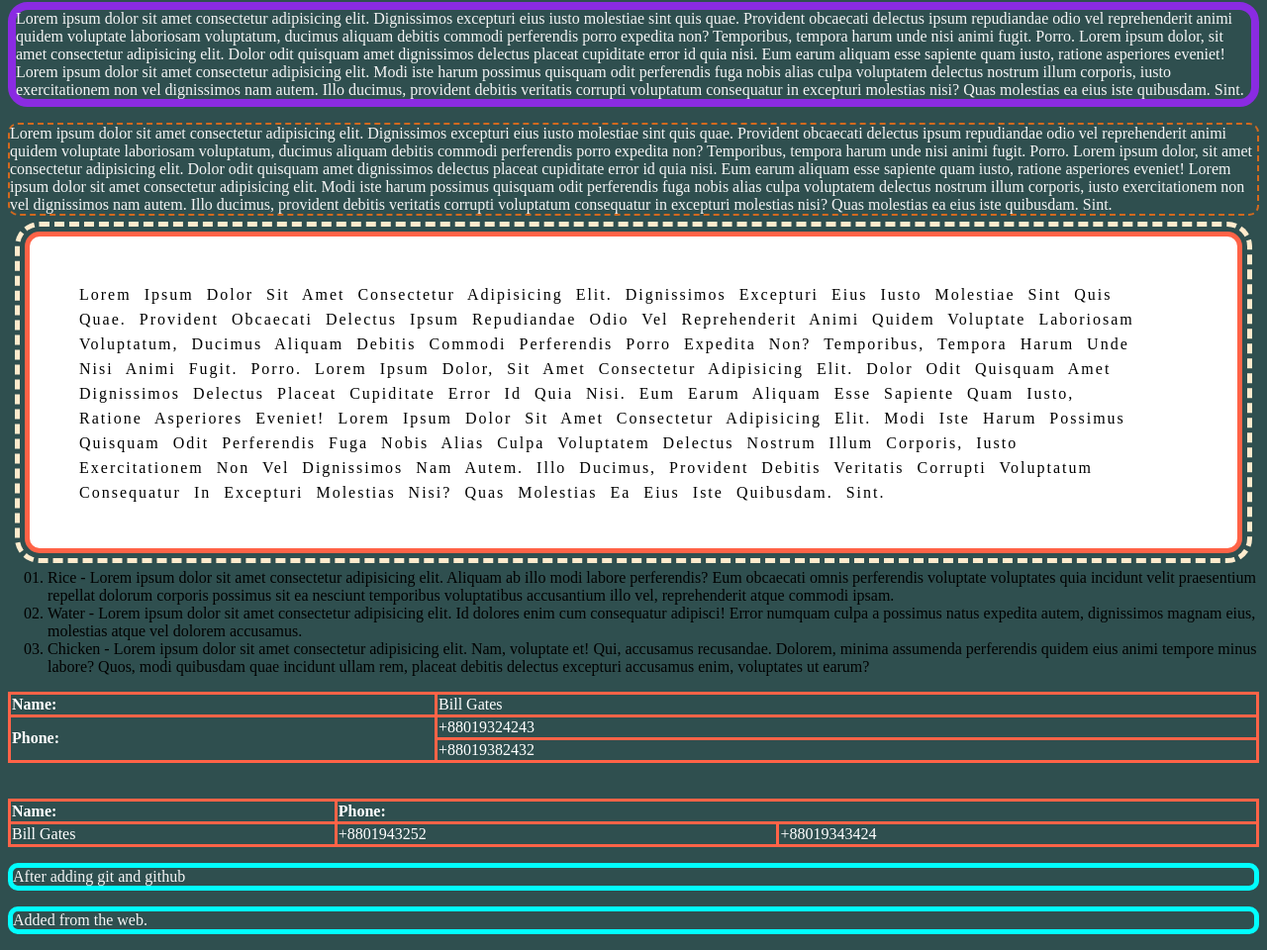
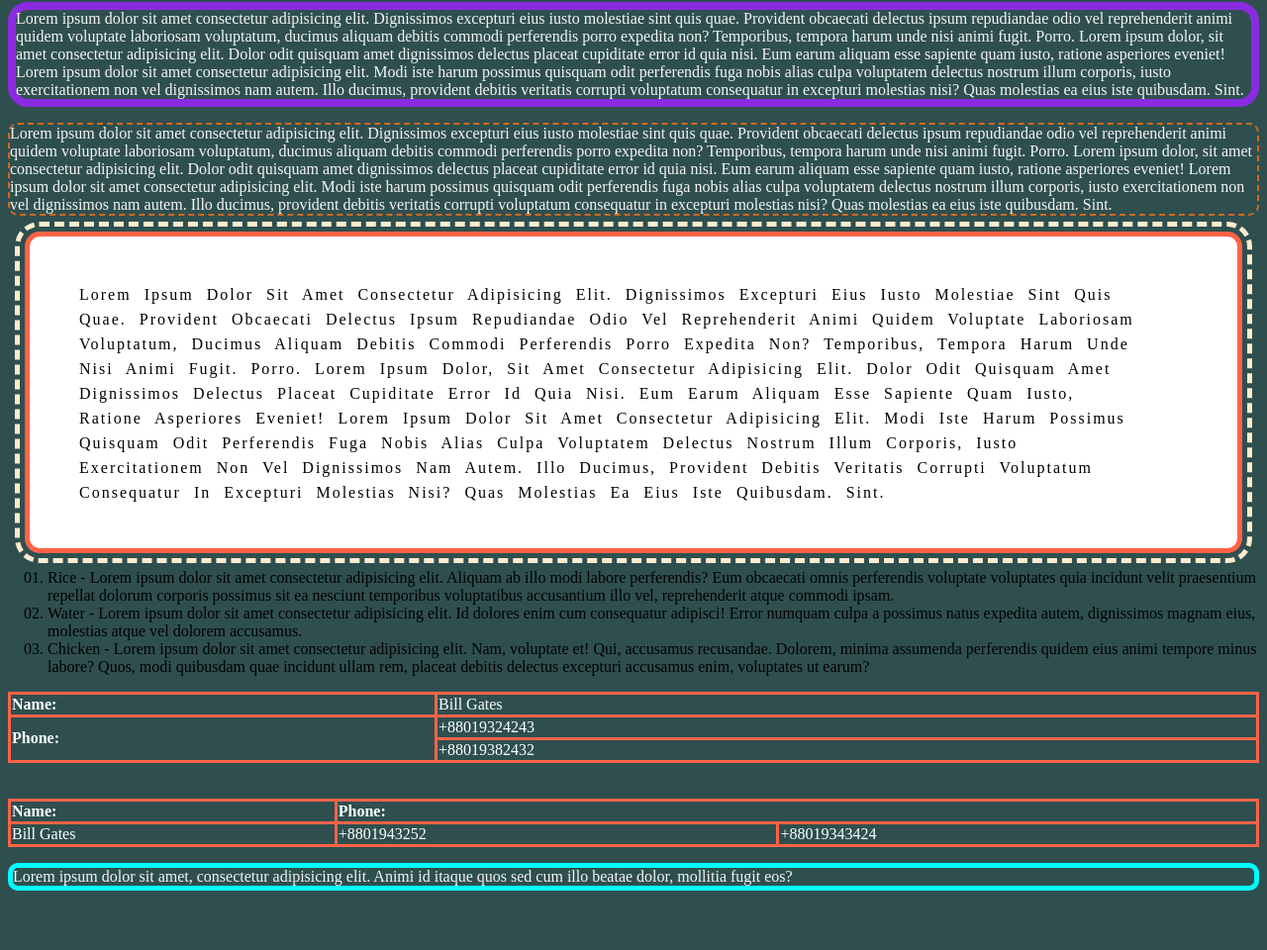
Before and after one commit to 1Akash7/First-Project, a plain HTML site: page index.html in a window 1280 px wide. Shown: the part 78-1038 px from the top of the page at 99% size. After the commit the page ends 994 px from the top, so only its background shows below. Drawn offline with Linux system fonts and the light colour scheme.

Commit message:
updated <p> tag

```diff
--- a/index.html
+++ b/index.html
@@ -45,12 +45,8 @@
             <td>+88019343424</td>
         </tr>
     </table>
-
-    <p class="git_para">
-        After adding git and github
-    </p>
-    <p class="git_para">
-        Added from the web.
+    <p class="updated_p">
+        Lorem ipsum dolor sit amet, consectetur adipisicing elit. Animi id itaque quos sed cum illo beatae dolor, mollitia fugit eos?
     </p>
 
 </body>
```
